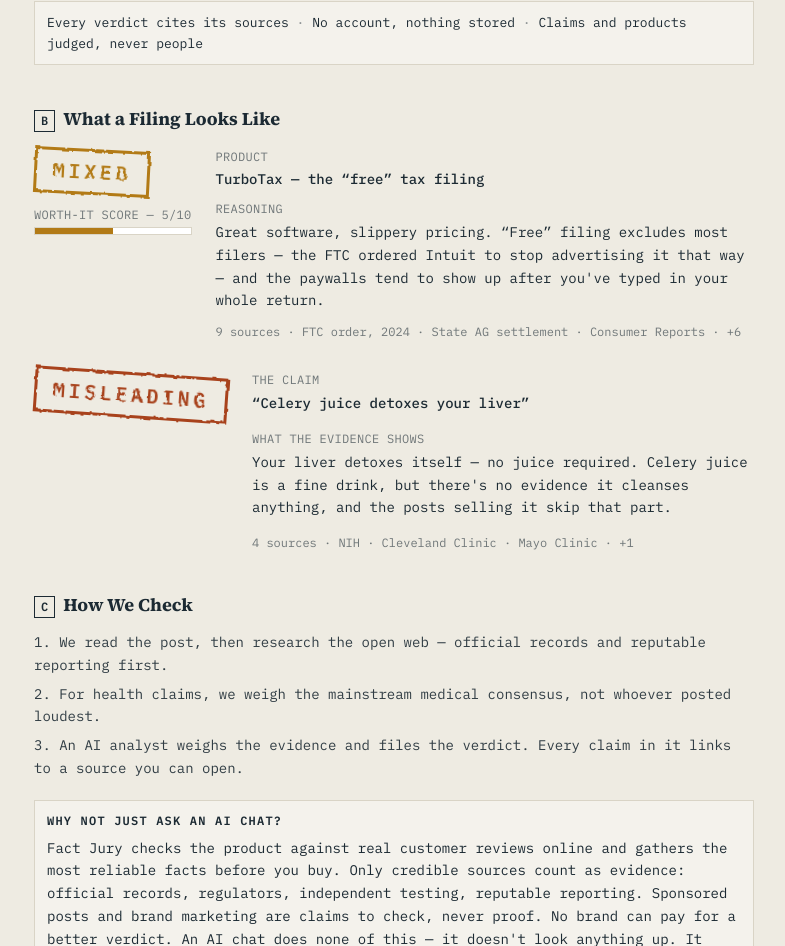
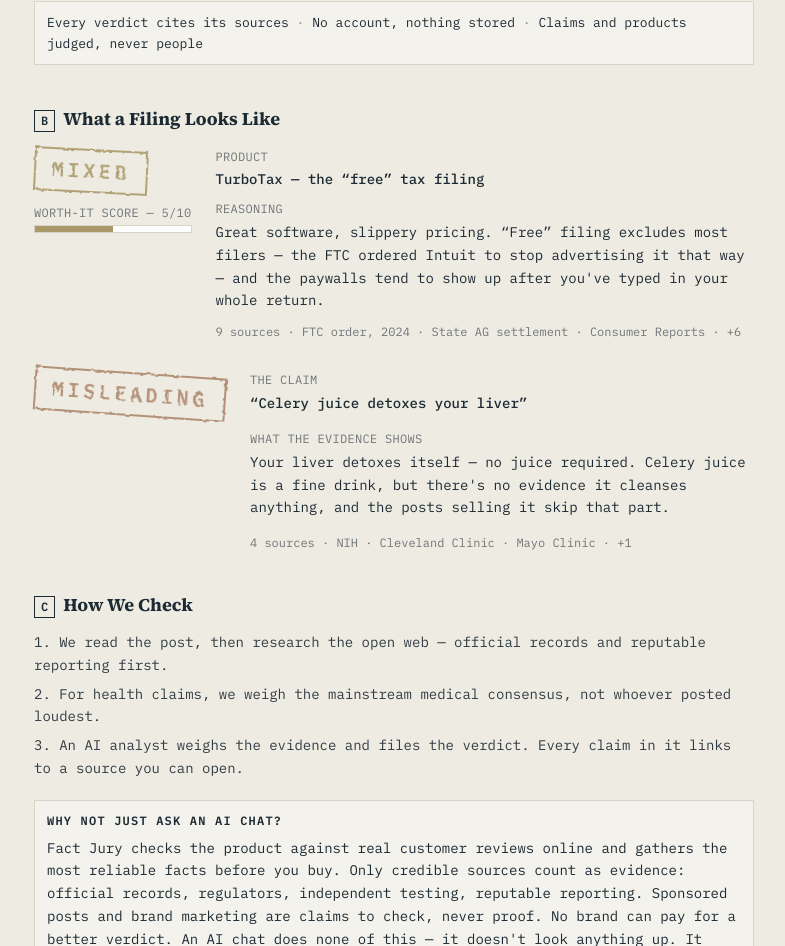
Before and after one commit to hamdantaher1-ops/fact-checker, a React (Vite) app: page / in a window 1280 px wide. Shown: the part 1036-1982 px from the top of the page, without its empty margins (246-1031 px from the left). Built offline with nearby package versions, Linux system fonts and the light colour scheme.

Commit message:
Softer faded-ink stamps

```diff
--- a/src/App.jsx
+++ b/src/App.jsx
@@ -14,20 +14,30 @@ const GREEN = "#2F6B4F";
 const AMBER = "#B27A16";
 const SLATE = "#6B6459";
 
+// Faded-ink stamp palette (Taher's pick, Nov 6): washed, dusty versions of
+// the verdict colors so the stamps sit quietly on the paper instead of
+// shouting. Used only by the InkStamp and its score bar underneath.
+const STAMP_GREEN = "#5A7D68";
+const STAMP_SAGE = "#879A85";
+const STAMP_OCHRE = "#A99868";
+const STAMP_CLAY = "#AC856A";
+const STAMP_TERRA = "#9E6B5E";
+const STAMP_GREY = "#8A8378";
+
 const VERDICTS = {
-  "Great Buy": { color: GREEN, label: "APPROVED", Icon: ShieldCheck, rotate: "-6deg" },
-  "Decent": { color: AMBER, label: "MIXED", Icon: ShieldAlert, rotate: "3deg" },
-  "Skip It": { color: SLATE, label: "PASS", Icon: Ban, rotate: "-4deg" },
-  "Avoid": { color: RUST, label: "AVOID", Icon: ShieldX, rotate: "5deg" },
+  "Great Buy": { color: GREEN, stamp: STAMP_GREEN, label: "APPROVED", Icon: ShieldCheck, rotate: "-6deg" },
+  "Decent": { color: AMBER, stamp: STAMP_OCHRE, label: "MIXED", Icon: ShieldAlert, rotate: "3deg" },
+  "Skip It": { color: SLATE, stamp: STAMP_GREY, label: "PASS", Icon: Ban, rotate: "-4deg" },
+  "Avoid": { color: RUST, stamp: STAMP_TERRA, label: "AVOID", Icon: ShieldX, rotate: "5deg" },
 };
 
 const FACT_RATINGS = {
-  "True": { color: GREEN, label: "TRUE", Icon: ShieldCheck, rotate: "-6deg" },
-  "Mostly True": { color: GREEN, label: "MOSTLY TRUE", Icon: ShieldCheck, rotate: "3deg" },
-  "Mixed": { color: AMBER, label: "MIXED", Icon: ShieldAlert, rotate: "-4deg" },
-  "Misleading": { color: RUST, label: "MISLEADING", Icon: ShieldAlert, rotate: "4deg" },
-  "False": { color: RUST, label: "FALSE", Icon: ShieldX, rotate: "-5deg" },
-  "Can't Verify": { color: SLATE, label: "UNVERIFIED", Icon: FileWarning, rotate: "3deg" },
+  "True": { color: GREEN, stamp: STAMP_GREEN, label: "TRUE", Icon: ShieldCheck, rotate: "-6deg" },
+  "Mostly True": { color: GREEN, stamp: STAMP_SAGE, label: "MOSTLY TRUE", Icon: ShieldCheck, rotate: "3deg" },
+  "Mixed": { color: AMBER, stamp: STAMP_OCHRE, label: "MIXED", Icon: ShieldAlert, rotate: "-4deg" },
+  "Misleading": { color: RUST, stamp: STAMP_CLAY, label: "MISLEADING", Icon: ShieldAlert, rotate: "4deg" },
+  "False": { color: RUST, stamp: STAMP_TERRA, label: "FALSE", Icon: ShieldX, rotate: "-5deg" },
+  "Can't Verify": { color: SLATE, stamp: STAMP_GREY, label: "UNVERIFIED", Icon: FileWarning, rotate: "3deg" },
 };
 
 // Captions for the animated jury banner, by stage.
@@ -415,10 +425,10 @@ export default function FactChecker() {
               <SectionLabel index="B" title="What a Filing Looks Like" />
               <div className="mt-4 grid sm:grid-cols-[auto_1fr] gap-6 items-start">
                 <div className="flex flex-col items-center sm:items-start gap-3 shrink-0">
-                  <InkStamp color={AMBER} rotate="3deg" label="MIXED" />
+                  <InkStamp color={STAMP_OCHRE} rotate="3deg" label="MIXED" />
                   <div className="w-full min-w-[132px]">
                     <p className="text-xs uppercase tracking-wide opacity-60 mb-1">Worth-it score — 5/10</p>
-                    <WorthBar score={5} color={AMBER} />
+                    <WorthBar score={5} color={STAMP_OCHRE} />
                   </div>
                 </div>
                 <div className="space-y-3">
@@ -439,7 +449,7 @@ export default function FactChecker() {
               </div>
 
               <div className="mt-8 grid sm:grid-cols-[auto_1fr] gap-6 items-start">
-                <InkStamp color={RUST} rotate="4deg" label="MISLEADING" />
+                <InkStamp color={STAMP_CLAY} rotate="4deg" label="MISLEADING" />
                 <div className="space-y-4">
                   <div>
                     <p className="text-xs uppercase tracking-wide opacity-60 mb-1">The claim</p>
@@ -602,12 +612,12 @@ export default function FactChecker() {
             {verdictMeta && (
             <div className="mt-4 grid sm:grid-cols-[auto_1fr] gap-6 items-start">
               <div className="flex flex-col items-center sm:items-start gap-3 shrink-0">
-                <InkStamp color={verdictMeta.color} rotate={verdictMeta.rotate} label={verdictMeta.label} />
+                <InkStamp color={verdictMeta.stamp} rotate={verdictMeta.rotate} label={verdictMeta.label} />
                 <div className="w-full min-w-[132px]">
                   <p className="text-xs uppercase tracking-wide opacity-60 mb-1">
                     Worth-it score — {research.worth_it_score}/10
                   </p>
-                  <WorthBar score={research.worth_it_score} color={verdictMeta.color} />
+                  <WorthBar score={research.worth_it_score} color={verdictMeta.stamp} />
                 </div>
               </div>
 
@@ -627,7 +637,7 @@ export default function FactChecker() {
 
             {factMeta && (
               <div className="mt-4 grid sm:grid-cols-[auto_1fr] gap-6 items-start">
-                <InkStamp color={factMeta.color} rotate={factMeta.rotate} label={factMeta.label} />
+                <InkStamp color={factMeta.stamp} rotate={factMeta.rotate} label={factMeta.label} />
 
                 <div className="space-y-4">
                   <div>
@@ -754,8 +764,9 @@ function InkStamp({ color, rotate, label }) {
     <div
       className="px-4 py-2.5 text-center select-none shrink-0"
       style={{
-        border: `3px solid ${color}`,
+        border: `2.6px solid ${color}`,
         color,
+        opacity: 0.88,
         transform: `rotate(${rotate})`,
         filter: "url(#inkRoughen)",
       }}
```
